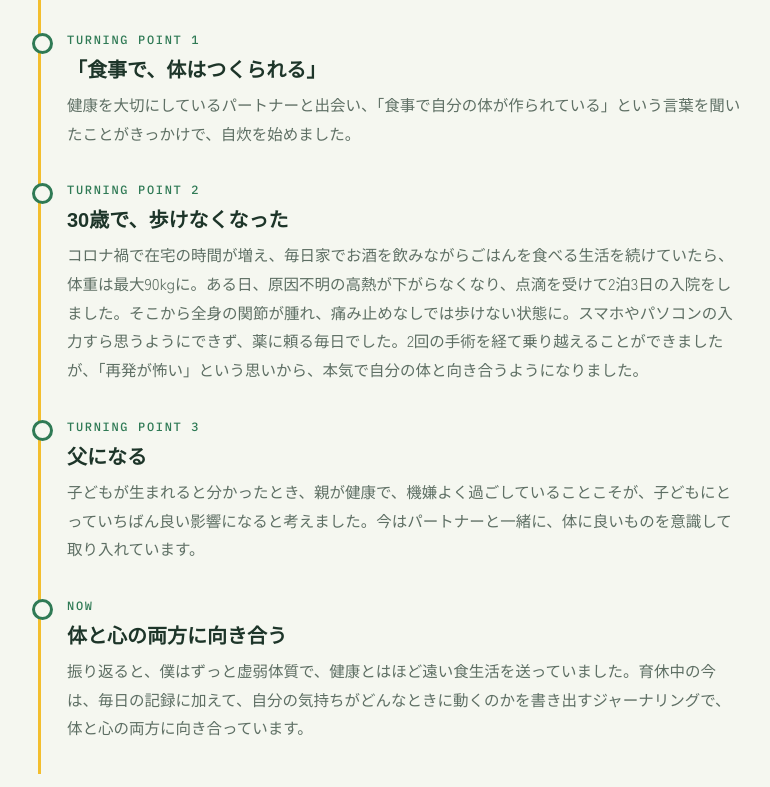
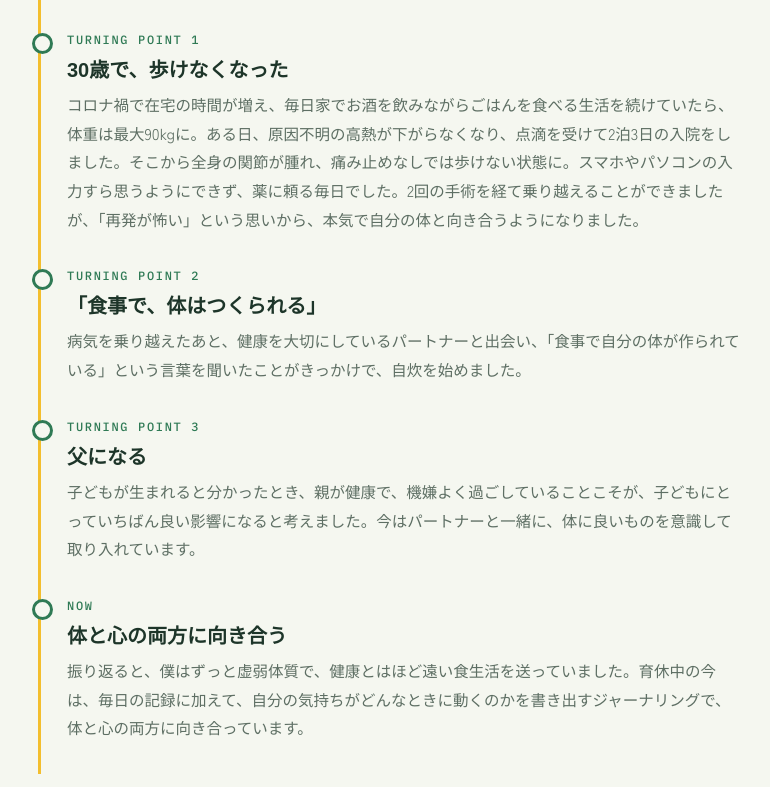
Before and after one commit to ghiroe9-ctrl/hirogohan-site, a plain HTML site: page index.html in a window 1280 px wide. Shown: the part 1751-2538 px from the top of the page, without its empty margins (128-898 px from the left). Drawn offline with Linux system fonts and the light colour scheme; a web font is replaced by a local one.

Commit message:
転機1と2の順番を入れ替え
Co-Authored-By: Claude Opus 5.5 <noreply@anthropic.com>
Claude-Session: https://claude.ai/code/session_01Jrmm33akqLaUzo4mQRmNqr

```diff
--- a/index.html
+++ b/index.html
@@ -194,13 +194,13 @@ footer{padding-block:36px 48px;font-size:12.5px;color:var(--muted);display:grid;
       </li>
       <li>
         <p class="eyebrow">Turning Point 1</p>
-        <h3>「食事で、体はつくられる」</h3>
-        <p>健康を大切にしているパートナーと出会い、「食事で自分の体が作られている」という言葉を聞いたことがきっかけで、自炊を始めました。</p>
+        <h3>30歳で、歩けなくなった</h3>
+        <p>コロナ禍で在宅の時間が増え、毎日家でお酒を飲みながらごはんを食べる生活を続けていたら、体重は最大90kgに。ある日、原因不明の高熱が下がらなくなり、点滴を受けて2泊3日の入院をしました。そこから全身の関節が腫れ、痛み止めなしでは歩けない状態に。スマホやパソコンの入力すら思うようにできず、薬に頼る毎日でした。2回の手術を経て乗り越えることができましたが、「再発が怖い」という思いから、本気で自分の体と向き合うようになりました。</p>
       </li>
       <li>
         <p class="eyebrow">Turning Point 2</p>
-        <h3>30歳で、歩けなくなった</h3>
-        <p>コロナ禍で在宅の時間が増え、毎日家でお酒を飲みながらごはんを食べる生活を続けていたら、体重は最大90kgに。ある日、原因不明の高熱が下がらなくなり、点滴を受けて2泊3日の入院をしました。そこから全身の関節が腫れ、痛み止めなしでは歩けない状態に。スマホやパソコンの入力すら思うようにできず、薬に頼る毎日でした。2回の手術を経て乗り越えることができましたが、「再発が怖い」という思いから、本気で自分の体と向き合うようになりました。</p>
+        <h3>「食事で、体はつくられる」</h3>
+        <p>病気を乗り越えたあと、健康を大切にしているパートナーと出会い、「食事で自分の体が作られている」という言葉を聞いたことがきっかけで、自炊を始めました。</p>
       </li>
       <li>
         <p class="eyebrow">Turning Point 3</p>
```
